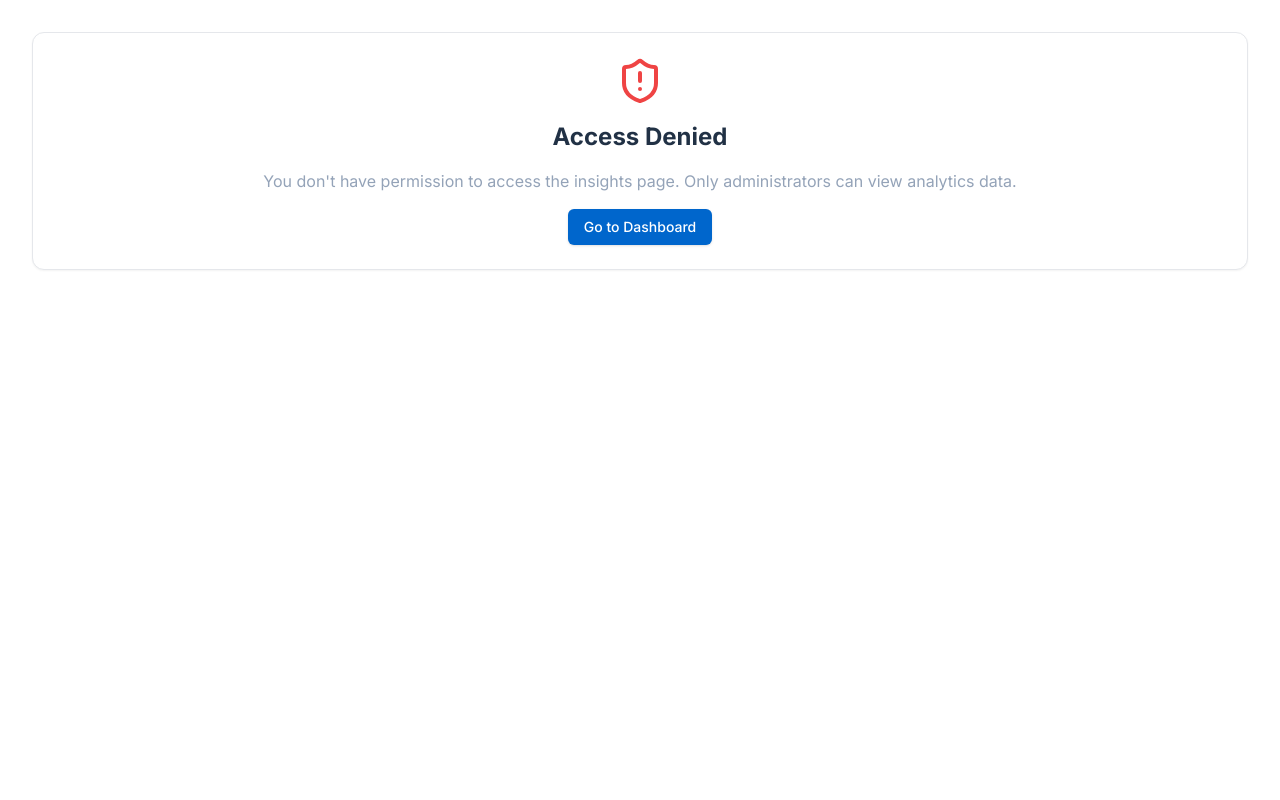
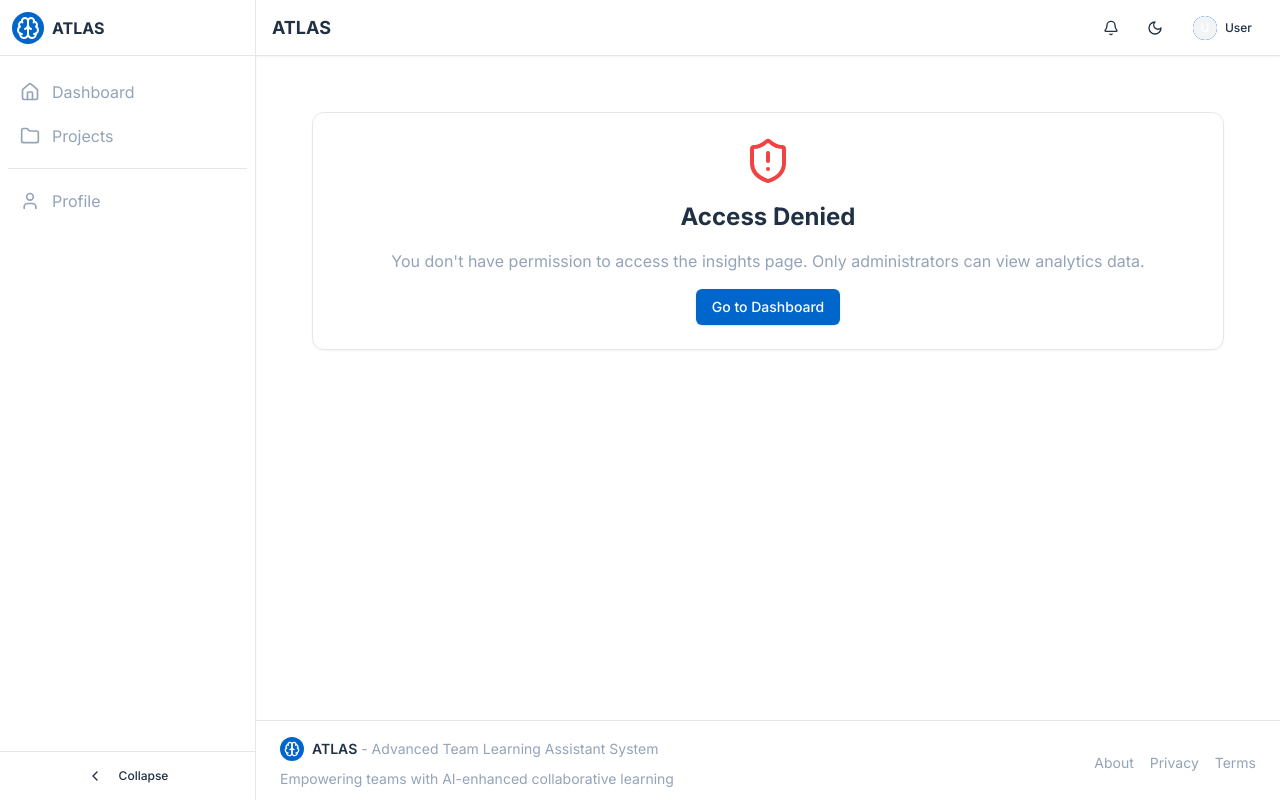
Before and after one commit to cuneytbozok/atlas, a Next.js app: page /insights in a window 1280 px wide. Built offline with nearby package versions, Linux system fonts and the light colour scheme; no server answers.

Commit message:
layout update for insights.

```diff
--- a/src/app/insights/page.tsx
+++ b/src/app/insights/page.tsx
@@ -11,6 +11,7 @@ import { Calendar } from "@/components/ui/calendar";
 import { Card, CardContent, CardDescription, CardHeader, CardTitle } from "@/components/ui/card";
 import { BarChart, Bar, XAxis, YAxis, CartesianGrid, Tooltip, Legend, ResponsiveContainer, LineChart, Line, AreaChart, Area } from "recharts";
 import { CalendarIcon, ShieldAlert } from "lucide-react";
+import { MainLayout } from "@/components/layout/main-layout";
 
 // Define types for analytics data
 interface ProjectStats {
@@ -217,16 +218,19 @@ export default function InsightsPage() {
   // Don't render page content for non-admin users
   if (authLoading) {
     return (
+      <MainLayout>
         <div className="container mx-auto py-8 max-w-7xl">
           <div className="flex justify-center p-12">
             <p className="text-lg">Loading...</p>
           </div>
         </div>
+      </MainLayout>
     );
   }
 
   if (!isAdmin) {
     return (
+      <MainLayout>
         <div className="container mx-auto py-8 max-w-7xl">
           <Card className="p-6">
             <div className="flex flex-col items-center gap-4 text-center">
@@ -240,6 +244,7 @@ export default function InsightsPage() {
             </div>
           </Card>
         </div>
+      </MainLayout>
     );
   }
 
@@ -259,6 +264,7 @@ export default function InsightsPage() {
   };
 
   return (
+    <MainLayout>
       <div className="container mx-auto py-8 max-w-7xl">
         <div className="flex justify-between items-center mb-8">
           <h1 className="text-3xl font-bold">Insights</h1>
@@ -796,6 +802,7 @@ export default function InsightsPage() {
           </TabsContent>
         </Tabs>
       </div>
+    </MainLayout>
   );
 }
 
```
Lines whose indentation alone changed are shown as unchanged.
